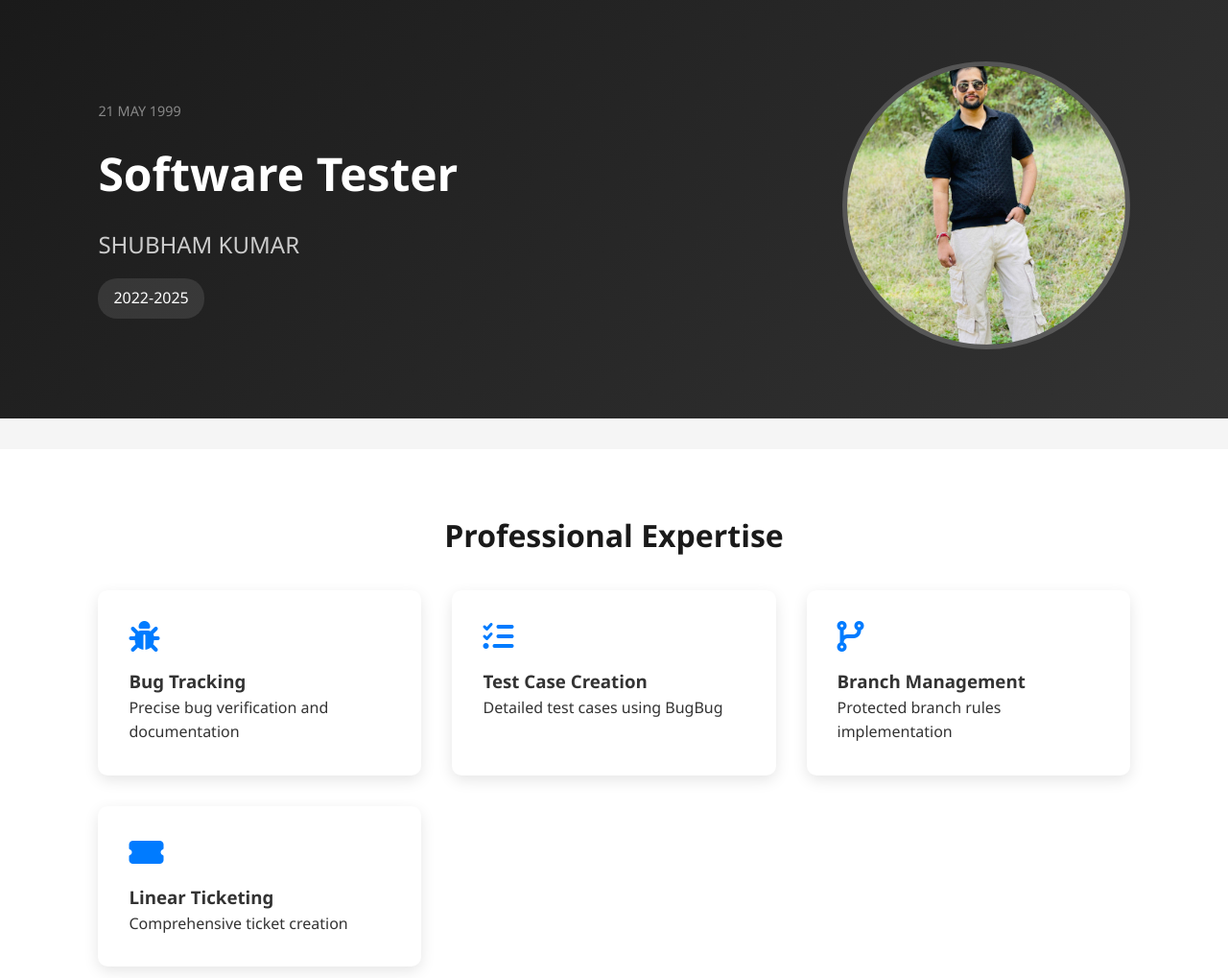
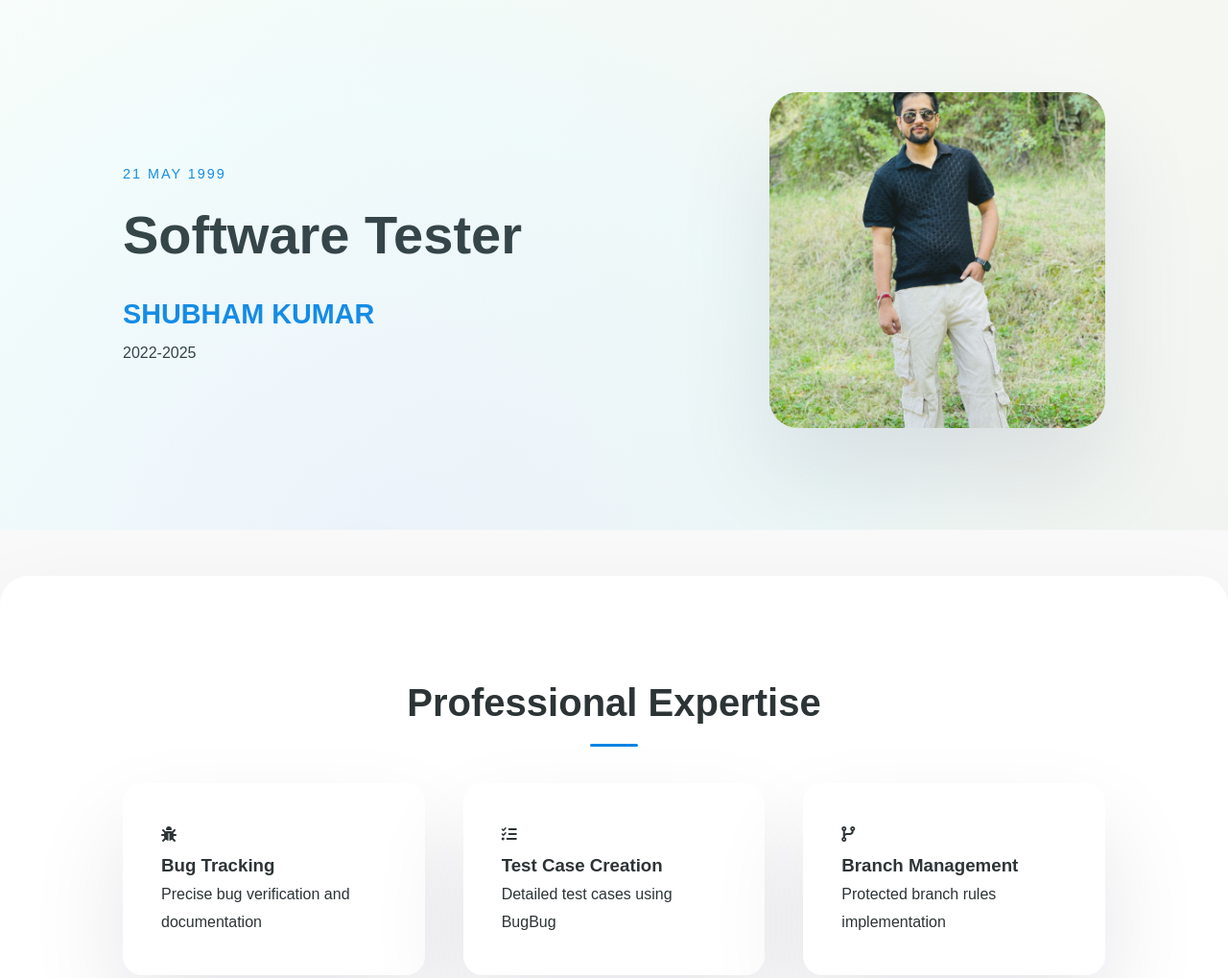
Before and after one commit to TesterShubham/shubhamkumar, a website: page index.html in a window 1280 px wide. Shown: the top 1019 px of the page at 96% size. Drawn offline with Linux system fonts and the light colour scheme.

Commit message:
Update portfolio styling with improved design and animations

```diff
--- a/styles.css
+++ b/styles.css
@@ -203,17 +203,26 @@
 
 
 /* Global Styles */
+:root {
+    --primary-color: #2d3436;
+    --accent-color: #0984e3;
+    --text-color: #2d3436;
+    --background-light: #f9f9f9;
+    --card-shadow: rgba(17, 12, 46, 0.1) 0px 48px 100px 0px;
+    --transition: all 0.3s cubic-bezier(0.4, 0, 0.2, 1);
+}
+
 * {
     margin: 0;
     padding: 0;
     box-sizing: border-box;
-    font-family: 'Segoe UI', Tahoma, Geneva, Verdana, sans-serif;
+    font-family: 'Poppins', sans-serif;
 }
 
 body {
-    line-height: 1.6;
-    color: #333;
-    background-color: #f5f5f5;
+    line-height: 1.8;
+    color: var(--text-color);
+    background-color: var(--background-light);
 }
 
 /* Hero Section */
@@ -221,64 +230,91 @@ body {
     display: flex;
     justify-content: space-between;
     align-items: center;
-    padding: 4rem 8%;
-    background: linear-gradient(135deg, #1a1a1a, #333);
-    color: white;
+    padding: 6rem 10%;
+    background: linear-gradient(135deg, #ffffff 0%, #f5f5f5 100%);
+    position: relative;
+    overflow: hidden;
+}
+
+.hero::before {
+    content: '';
+    position: absolute;
+    width: 100%;
+    height: 100%;
+    background: radial-gradient(circle at 30% 107%, #0984e3 0%, #74b9ff 5%, #81ecec 45%, #a8e6cf 60%, #dcedc1 90%);
+    opacity: 0.1;
+    top: 0;
+    left: 0;
 }
 
 .hero-content {
     flex: 1;
-    padding-right: 2rem;
+    padding-right: 4rem;
 }
 
 .hero-date {
     font-size: 0.9rem;
-    color: #888;
+    color: var(--accent-color);
     margin-bottom: 1rem;
+    letter-spacing: 2px;
 }
 
 .hero h1 {
-    font-size: 3rem;
-    margin-bottom: 1rem;
-    color: #fff;
+    font-size: 3.5rem;
+    margin-bottom: 1.5rem;
+    color: var(--primary-color);
+    line-height: 1.2;
 }
 
 .hero-subtitle {
-    font-size: 1.5rem;
-    color: #ccc;
-}
-
-.year-tag {
-    display: inline-block;
-    padding: 0.5rem 1rem;
-    background: rgba(255,255,255,0.1);
-    border-radius: 20px;
-    margin-top: 1rem;
+    font-size: 1.8rem;
+    color: var(--accent-color);
+    font-weight: 600;
 }
 
 .hero-image img {
-    width: 300px;
-    height: 300px;
-    border-radius: 50%;
+    width: 350px;
+    height: 350px;
+    border-radius: 30px;
     object-fit: cover;
-    border: 5px solid rgba(255,255,255,0.2);
+    box-shadow: var(--card-shadow);
+    transition: var(--transition);
+}
+
+.hero-image img:hover {
+    transform: translateY(-10px);
 }
 
 /* Section Styles */
 section {
-    padding: 4rem 8%;
+    padding: 6rem 10%;
     background: white;
-    margin: 2rem 0;
+    margin: 3rem 0;
+    border-radius: 30px;
+    box-shadow: var(--card-shadow);
 }
 
 h2 {
-    font-size: 2rem;
-    margin-bottom: 2rem;
-    color: #1a1a1a;
+    font-size: 2.5rem;
+    margin-bottom: 3rem;
+    color: var(--primary-color);
     text-align: center;
+    position: relative;
 }
 
-/* Grid Layouts */
+h2::after {
+    content: '';
+    position: absolute;
+    bottom: -10px;
+    left: 50%;
+    transform: translateX(-50%);
+    width: 50px;
+    height: 3px;
+    background: var(--accent-color);
+    border-radius: 2px;
+}
+
+/* Grid Layouts with Improved Spacing */
 .expertise-grid,
 .goals-grid,
 .interests-grid,
@@ -288,12 +324,12 @@ h2 {
 .skills-grid,
 .tools-grid {
     display: grid;
-    grid-template-columns: repeat(auto-fit, minmax(250px, 1fr));
-    gap: 2rem;
-    margin-top: 2rem;
+    grid-template-columns: repeat(auto-fit, minmax(280px, 1fr));
+    gap: 2.5rem;
+    margin-top: 3rem;
 }
 
-/* Card Styles */
+/* Card Styles with Better Animation */
 .expertise-card,
 .goal-card,
 .interest-card,
@@ -303,10 +339,12 @@ h2 {
 .skill-card,
 .tool-card {
     background: white;
-    padding: 2rem;
-    border-radius: 10px;
-    box-shadow: 0 5px 15px rgba(0,0,0,0.1);
-    transition: transform 0.3s ease;
+    padding: 2.5rem;
+    border-radius: 20px;
+    box-shadow: rgba(17, 12, 46, 0.1) 0px 48px 100px 0px;
+    transition: var(--transition);
+    position: relative;
+    overflow: hidden;
 }
 
 .expertise-card:hover,
@@ -317,87 +355,91 @@ h2 {
 .strength-card:hover,
 .skill-card:hover,
 .tool-card:hover {
-    transform: translateY(-5px);
+    transform: translateY(-10px);
+    box-shadow: rgba(17, 12, 46, 0.15) 0px 48px 100px 0px;
 }
 
-/* Icon Styles */
-i {
-    font-size: 2rem;
-    margin-bottom: 1rem;
-    color: #007bff;
+/* Social Icons with Original Brand Colors */
+.social-icons {
+    display: flex;
+    gap: 1.5rem;
+    margin: 2rem 0;
 }
 
-/* About Section */
+.social-icon {
+    width: 50px;
+    height: 50px;
+    border-radius: 50%;
+    display: flex;
+    align-items: center;
+    justify-content: center;
+    font-size: 1.5rem;
+    transition: var(--transition);
+    background: white;
+    box-shadow: rgba(17, 12, 46, 0.1) 0px 48px 100px 0px;
+}
+
+/* Brand Colors for Social Icons */
+.fa-linkedin {
+    color: #0077b5;
+}
+
+.fa-instagram {
+    color: #e4405f;
+}
+
+.fa-facebook {
+    color: #1877f2;
+}
+
+.fa-snapchat {
+    color: #fffc00;
+}
+
+.fa-spotify {
+    color: #1db954;
+}
+
+.social-icon:hover {
+    transform: translateY(-5px) scale(1.1);
+}
+
+/* About Section with Better Layout */
 .about-grid {
     display: grid;
     grid-template-columns: 1.5fr 1fr;
-    gap: 3rem;
+    gap: 4rem;
     align-items: center;
 }
 
 .about-text p {
-    margin-bottom: 1rem;
+    margin-bottom: 1.5rem;
     font-size: 1.1rem;
+    line-height: 1.8;
 }
 
 .lifestyle-img {
     width: 100%;
-    border-radius: 10px;
-    box-shadow: 0 5px 15px rgba(0,0,0,0.1);
+    border-radius: 20px;
+    box-shadow: var(--card-shadow);
+    transition: var(--transition);
 }
 
-/* Social Links */
-.social-icons {
-    display: flex;
-    gap: 1rem;
-    margin-top: 2rem;
-}
-
-.social-icon {
-    color: #333;
-    font-size: 1.5rem;
-    transition: color 0.3s ease;
-}
-
-.social-icon:hover {
-    color: #007bff;
-}
-
-/* CTA Button */
-.cta-button {
-    display: inline-block;
-    padding: 1rem 2rem;
-    background: #007bff;
-    color: white;
-    text-decoration: none;
-    border-radius: 30px;
-    margin-top: 2rem;
-    transition: background 0.3s ease;
-}
-
-.cta-button:hover {
-    background: #0056b3;
-}
-
-/* Footer */
-footer {
-    text-align: center;
-    padding: 2rem;
-    background: #1a1a1a;
-    color: white;
+.lifestyle-img:hover {
+    transform: scale(1.02);
 }
 
 /* Responsive Design */
-@media (max-width: 768px) {
+@media (max-width: 968px) {
     .hero {
         flex-direction: column;
         text-align: center;
-        padding: 2rem 5%;
+        padding: 4rem 5%;
     }
 
     .hero-content {
         padding-right: 0;
-        margin-bottom: 2rem;
+        margin-bottom: 3rem;
     }
 
     .about-grid {
@@ -405,6 +447,11 @@ footer {
     }
 
     section {
-        padding: 2rem 5%;
+        padding: 4rem 5%;
+        margin: 1.5rem 0;
+    }
+
+    .social-icons {
+        justify-content: center;
     }
 }
```
